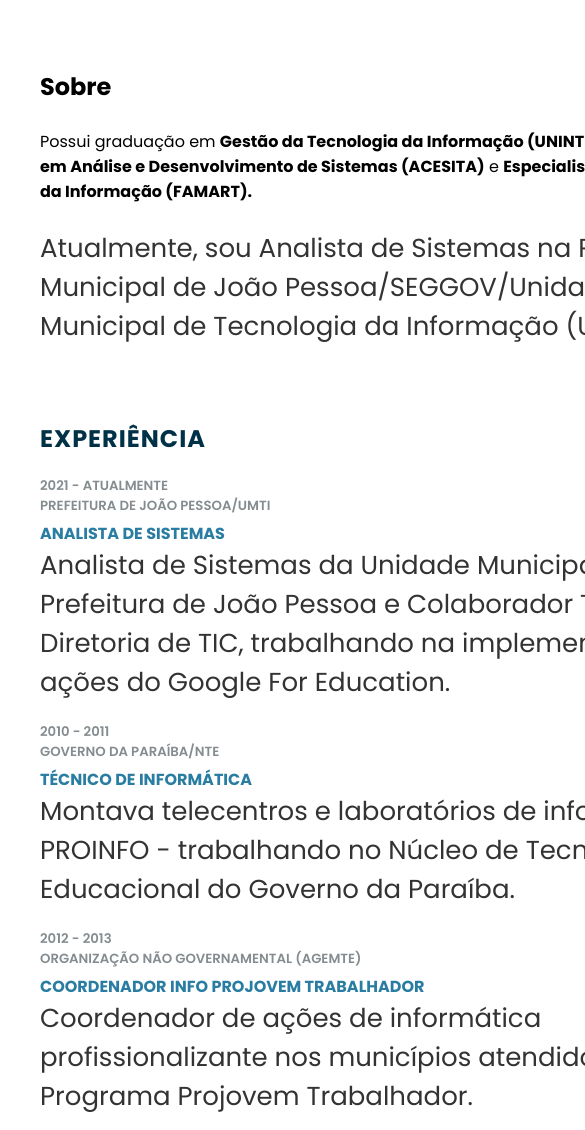
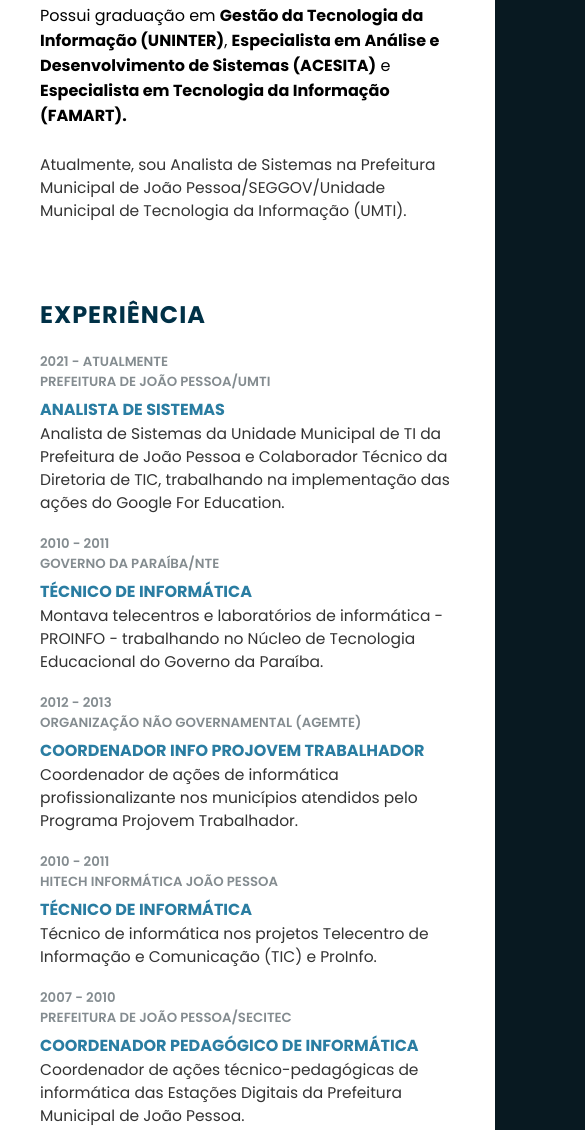
Before and after one commit to paulonice/Meu-portif-lio, a plain HTML site: page index.html in a window 390 px wide. Shown: the part 1674-2804 px from the top of the page, 585 px wide, since content can reach past the window. Drawn offline with Linux system fonts and the light colour scheme.

Commit message:
Update style

```diff
--- a/style.css
+++ b/style.css
@@ -277,9 +277,6 @@ p {
    .about .box .year_company {
       margin-bottom: 5px;
    }
-   p {
-      font-size: 26px;
-   }
    .interest ul {
       grid-template-columns: repeat(1, 1fr);
    }
```
